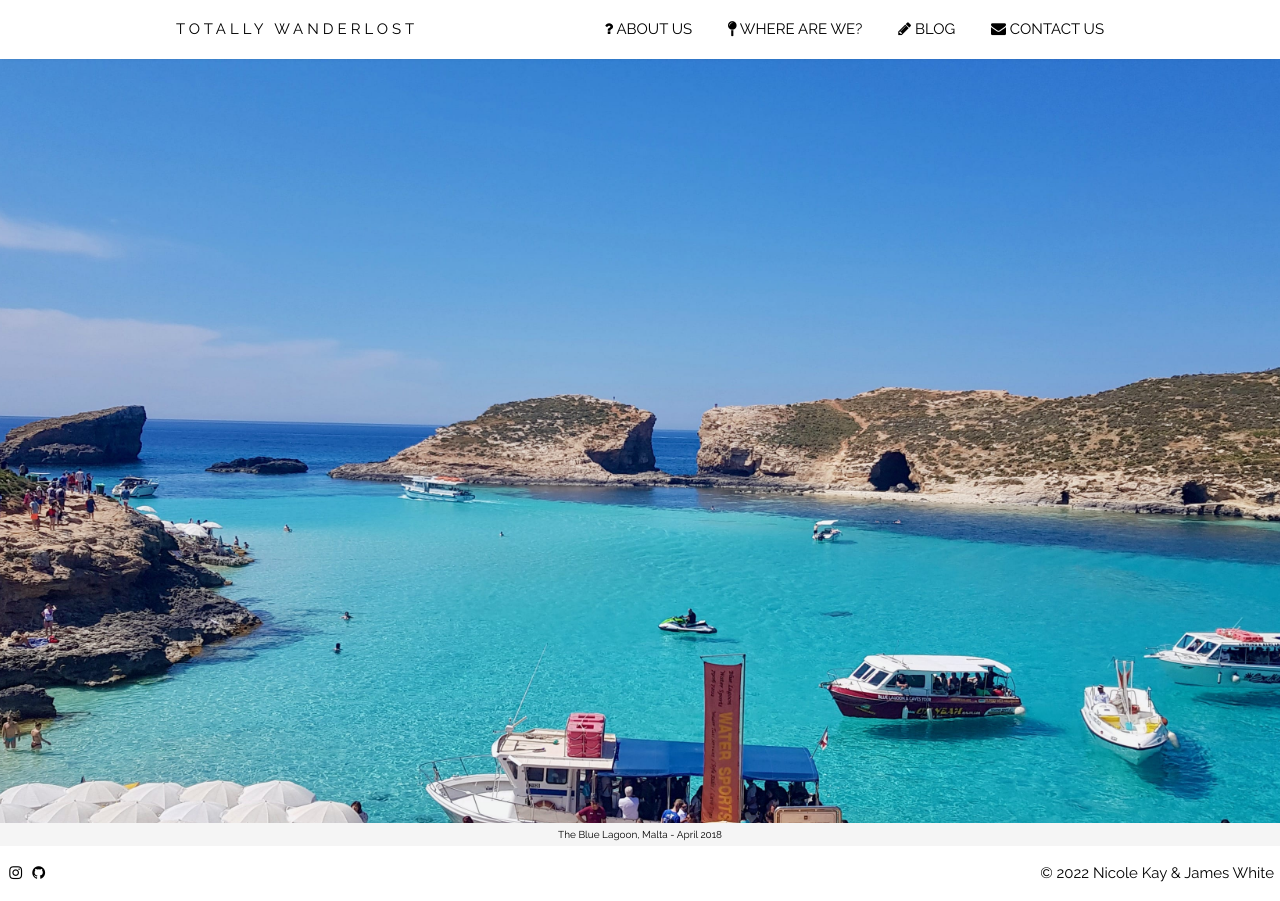
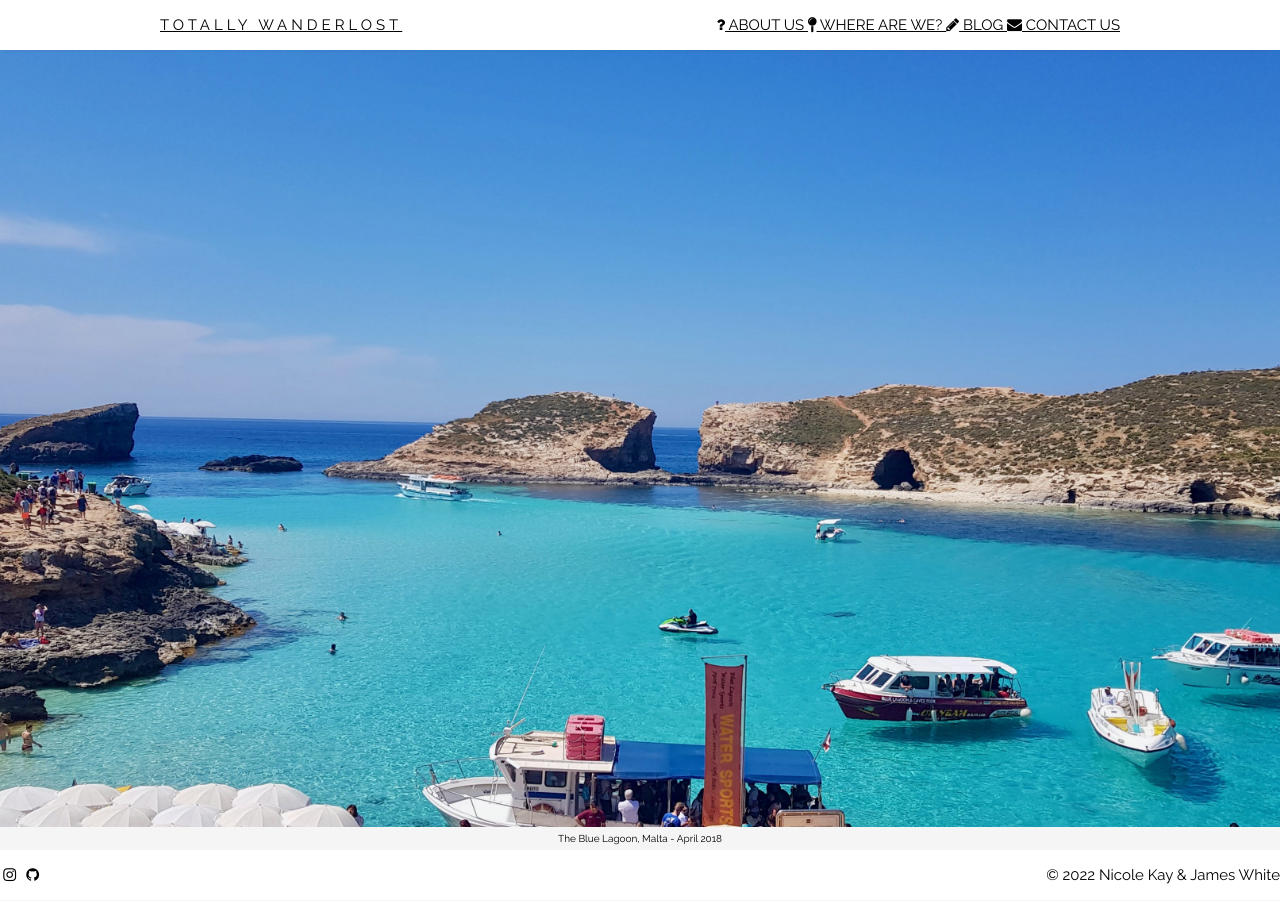
Before and after one commit to totallywanderlost/website, a Jekyll site: the page built from src/index.md, in a window 1280 px wide. Built offline with Jekyll 4.4.1, drawn with Linux system fonts in a browser that asks for light colours.

Commit message:
remove some of the w3 styles

```diff
--- a/src/_includes/footer.html
+++ b/src/_includes/footer.html
@@ -1,12 +1,10 @@
 <!-- Footer -->
-<footer class="footer footer-longpage">
-    <div class="footer-left">
+<footer class="footer">
+    <div class="floatleft menubutton">
         <a href="{{ site.instagram }}"><i class="fa fa-instagram fa-fw w3-hover-opacity"></i></a>
         <a href="{{ site.github }}"><i class="fa fa-github fa-fw w3-hover-opacity"></i></a>
     </div>
-    <div class="footer-right">
+    <div class="floatright menubutton">
         &copy {{ site.time | date: '%Y' }} {{ site.copyright_name }}
     </div>
 </footer>
-
-<!-- add in difference if page is short or long. different sty-->
--- a/src/_includes/navigation.html
+++ b/src/_includes/navigation.html
@@ -2,17 +2,17 @@
 
 <div class=navigation id="myNavbar">
   <div class="navcontainer">
-    <a href=/index.html class="logo w3-button">{{ site.title | upcase}}</a>
+    <a href=/index.html class="logo menubutton">{{ site.title | upcase}}</a>
     <!-- Right-sided navbar links -->
-    <div class="w3-right w3-hide-small">
-    <a href=/about.html class="w3-button"><i class="fa fa-question"></i> ABOUT US </a>
-    <a href=/where.html class="w3-button"><i class="fa fa-map-pin"></i> WHERE ARE WE? </a>
-    <a href=/blog.html class="w3-button"><i class="fa fa-pencil"></i> BLOG </a>
-    <a href=/contact.html class="w3-button"><i class="fa fa-envelope"></i> CONTACT US </a>
+    <div class="w3-hide-small floatright">
+    <a href=/about.html class="menubutton"><i class="fa fa-question"></i> ABOUT US </a>
+    <a href=/where.html class="menubutton"><i class="fa fa-map-pin"></i> WHERE ARE WE? </a>
+    <a href=/blog.html class="menubutton"><i class="fa fa-pencil"></i> BLOG </a>
+    <a href=/contact.html class="menubutton"><i class="fa fa-envelope"></i> CONTACT US </a>
     </div>
     <!-- Hide right-floated links on small screens and replace them with a menu icon -->
 
-    <a href="javascript:void(0)" class="w3-bar-item w3-button w3-right w3-hide-large w3-hide-medium" onclick="open_sidebar()">
+    <a href="javascript:void(0)" class="floatright menubutton w3-bar-item w3-hide-large w3-hide-medium" onclick="open_sidebar()">
     <i class="fa fa-bars"></i>
     </a>
   </div>
@@ -21,11 +21,11 @@
 
   <!-- Sidebar on small screens when clicking the menu icon -->
   <nav class="w3-sidebar w3-bar-block w3-white w3-card w3-animate-top w3-hide-medium w3-hide-large" style="display:none" id="mySidebar">
-    <a href="javascript:void(0)" onclick="close_sidebar()" class="w3-bar-item w3-button w3-large w3-padding-16">Close ×</a>
-    <a href=/about.html onclick="close_sidebar()" class="w3-bar-item w3-button"> ABOUT US </a>
-    <a href=/where.html onclick="close_sidebar()" class="w3-bar-item w3-button"> WHERE ARE </a>
-    <a href=/blog.html onclick="close_sidebar()" class="w3-bar-item w3-button"> BLOG </</a>
-    <a href=/contact.html onclick="close_sidebar()" class="w3-bar-item w3-button"> CONTACT US </a>
+    <a href="javascript:void(0)" onclick="close_sidebar()" class="menubutton w3-bar-item w3-large w3-padding-16">Close ×</a>
+    <a href=/about.html onclick="close_sidebar()" class="menubutton w3-bar-item"> ABOUT US </a>
+    <a href=/where.html onclick="close_sidebar()" class="menubutton w3-bar-item"> WHERE ARE WE? </a>
+    <a href=/blog.html onclick="close_sidebar()" class="menubutton w3-bar-item"> BLOG </</a>
+    <a href=/contact.html onclick="close_sidebar()" class="menubutton w3-bar-item"> CONTACT US </a>
   </nav>
 
   <script>
--- a/src/assets/css/main.css
+++ b/src/assets/css/main.css
@@ -6,7 +6,7 @@
 
 body {
   background-color: whitesmoke;
-  padding-top: 58px;
+  padding-top: 50px;
 }
 
 body,h1,h2,h3,h4,h5,h6 {
@@ -24,6 +24,17 @@
   z-index: 1;
 }
 
+.menubutton{
+  line-height: 50px;
+}
+
+.floatright{
+  float:right;
+}
+
+.floatleft{
+  float:left;
+}
 .posts {
   list-style-type: none;
   padding: 0;
@@ -47,8 +58,7 @@
 }
 
 .navigation, .footer {
-  padding-top: 10px;
-  padding-bottom: 10px;
+  height:  50px;
   width: 100%;
   background-color: white;
   color: black;
@@ -69,7 +79,7 @@
 .container {
   margin: 0 auto;
   max-width: 960px;
-  height: calc(100vh - 112px);
+  height: calc(100vh - 100px);
 }
 
 .navcontainer {
@@ -103,31 +113,7 @@
 
 /* footer */
 .footer {
-    width: 100%;
-    display: flex;
-    flex-direction: row;
     box-shadow: 0 -2px 4px -4px rgba(0,0,0,.3);
-}
-
-.footer-shortpage {
-  position: fixed;
-  bottom: 0px;
-  left: 0px;
-}
-.footer-longpage {
-  position:static;
-  bottom: 0px;
-  left: 0px;
-}
-.footer-left {
-    width: 100%;
-    text-align: left;
-    padding: 6px;
-}
-.footer-right {
-    width: 100%;
-    text-align: right;
-    padding: 6px;
 }
 
 /*blog contents page*/
@@ -142,7 +128,7 @@
 /* Hide the images by default */
 .mySlides {
   display: none;
-  height: calc(100vh - 112px);
+  height: calc(100vh - 100px);
   width: 100vw;
 }
 
@@ -155,7 +141,7 @@
   width: 100%;
   text-align: center;
   position: absolute;
-  bottom: 54px;
+  bottom: 50px;
 }
 
 /* Fading animation */
```
